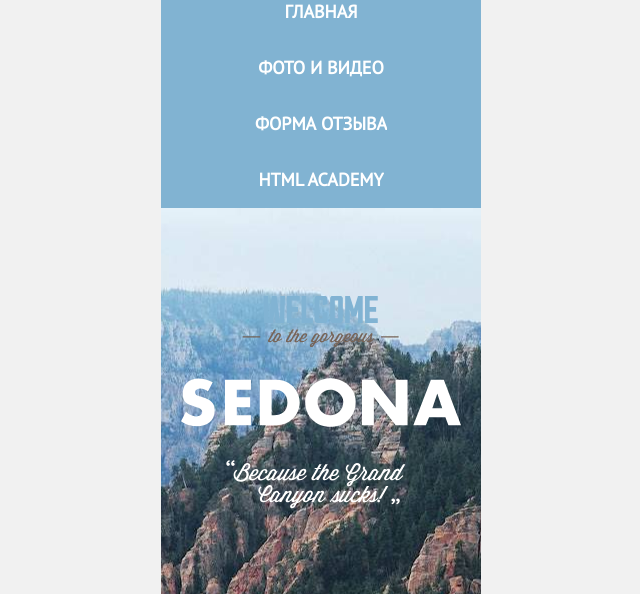
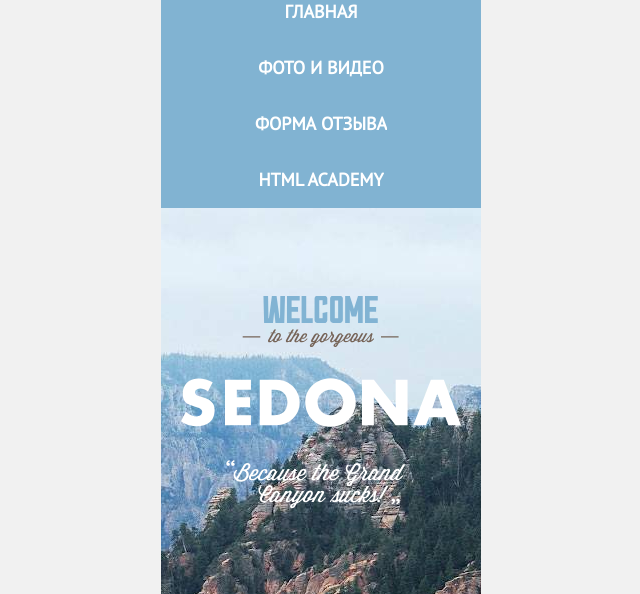
Before and after one commit to FixGN/html-school-2-project, a website: page index.html in a window 1280 px wide. Shown: the part 119-713 px from the top of the page, without its empty margins (319-959 px from the left). Drawn offline with Linux system fonts and the light colour scheme.

Commit message:
background-position for banner was fixed

```diff
--- a/styles/blocks/banner.css
+++ b/styles/blocks/banner.css
@@ -5,7 +5,7 @@
 
     background-color: #dbebf2;
     background-image: url("../../img/banner-desktop@1x.jpg");
-    background-position: center;
+    background-position: center top;
 
     height: 389px;
     width: 320px;
```
